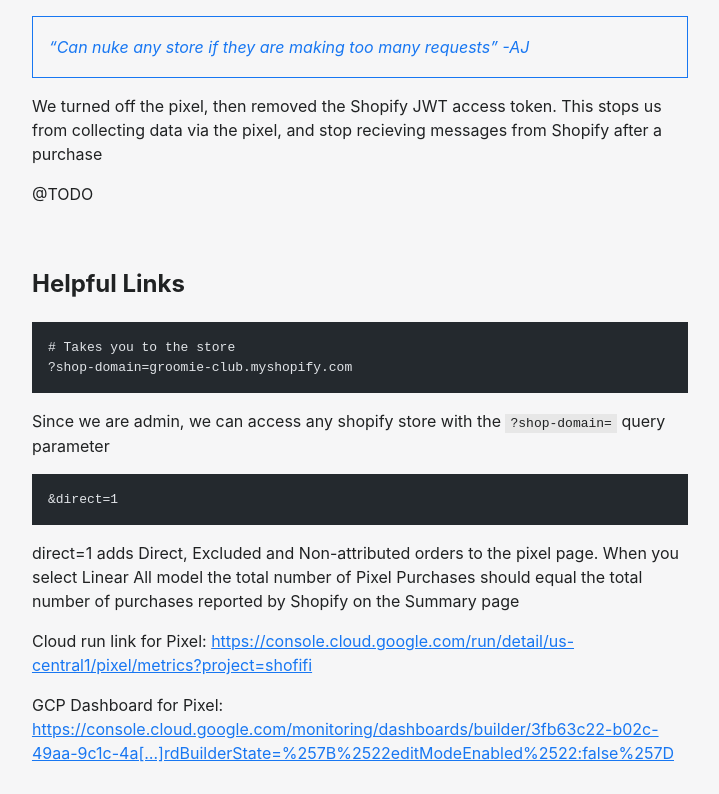
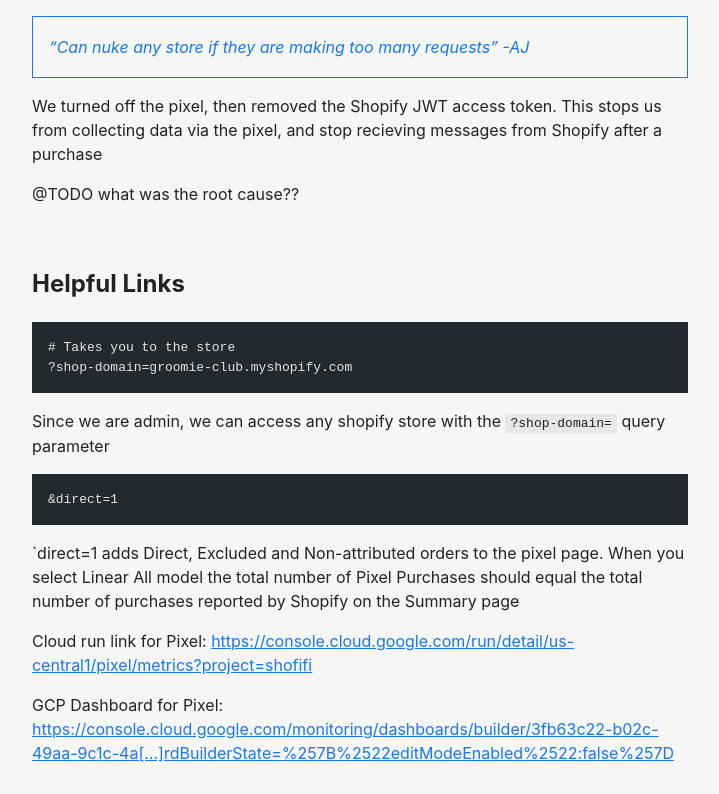
Before and after one commit to weaverwhale/docs, an Astro site: page /blog/pubsub-debug in a window 1280 px wide. Shown: the part 666-1460 px from the top of the page, without its empty margins (280-999 px from the left). Built offline with nearby package versions, Linux system fonts and the light colour scheme; Astro itself is replaced by a stand-in of ours; some packages are replaced by stand-ins of ours; code samples lack their colours.

Commit message:
Installation updates; random fix for blog

````diff
--- a/src/pages/blog/pubsub-debug.md
+++ b/src/pages/blog/pubsub-debug.md
@@ -22,7 +22,7 @@ Specifically, the queue was behind almost an hour, causing reporting within trip
 
 We turned off the pixel, then removed the Shopify JWT access token. This stops us from collecting data via the pixel, and stop recieving messages from Shopify after a purchase
 
-@TODO
+@TODO what was the root cause??
 
 <br>
 
@@ -39,7 +39,7 @@ Since we are admin, we can access any shopify store with the `?shop-domain=` que
 &direct=1
 ```
 
-direct=1 adds Direct, Excluded and Non-attributed orders to the pixel page. When you select Linear All model the total number of Pixel Purchases should equal the total number of purchases reported by Shopify on the Summary page
+`direct=1 adds Direct, Excluded and Non-attributed orders to the pixel page. When you select Linear All model the total number of Pixel Purchases should equal the total number of purchases reported by Shopify on the Summary page
 
 Cloud run link for Pixel: https://console.cloud.google.com/run/detail/us-central1/pixel/metrics?project=shofifi
 
````
Also changed, not shown: src/pages/onboarding/installation.md (+1 -0 lines).
